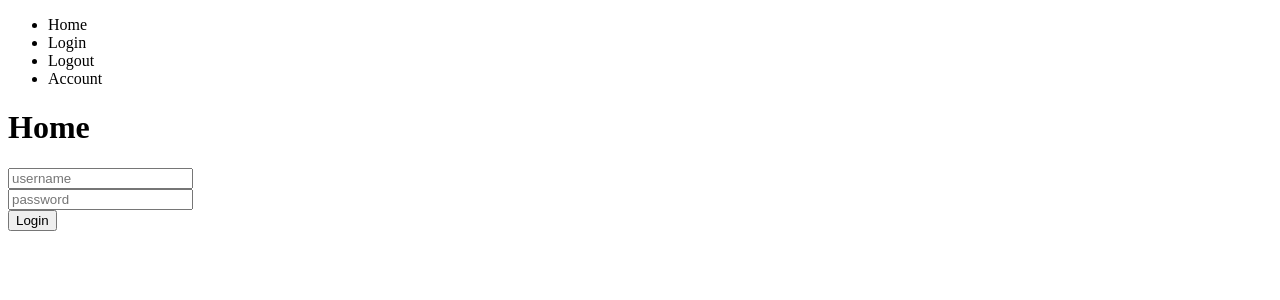
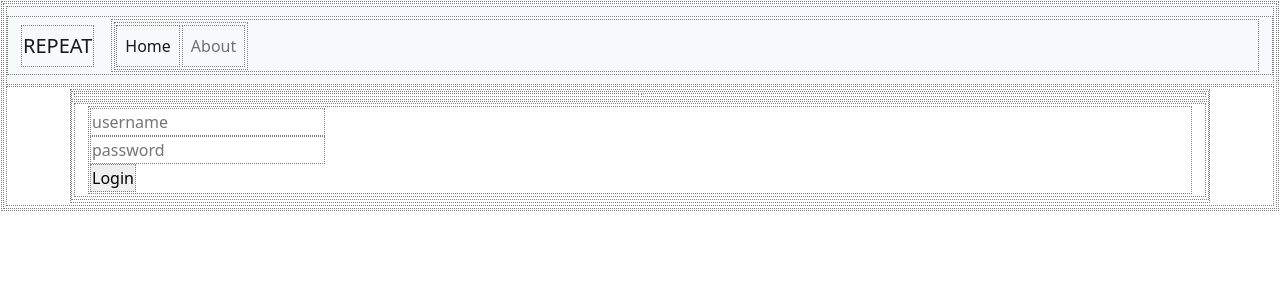
Before and after one commit to pasciaks/MVCFullStackMidtermProject, a Java web app: page / in a window 1280 px wide. Shown: the top 300 px of the page. Run offline with Spring Boot 4, a stand-in JSP engine, Linux system fonts and the light colour scheme.

Commit message:
Midterm starting point

```diff
--- a/RepeatBoot/src/main/java/com/skilldistillery/repeat/controllers/HomeController.java
+++ b/RepeatBoot/src/main/java/com/skilldistillery/repeat/controllers/HomeController.java
@@ -11,4 +11,9 @@ public class HomeController {
         return "home";
     }
 
+	@GetMapping({"about.do"})
+	public String about() {
+        return "public/about";
+    }
+
 }
--- a/RepeatBoot/src/main/java/com/skilldistillery/repeat/controllers/UserController.java
+++ b/RepeatBoot/src/main/java/com/skilldistillery/repeat/controllers/UserController.java
@@ -33,7 +33,7 @@ public class UserController {
 
 		if (authenticatedUser != null) {
 			session.setAttribute("loggedInUser", authenticatedUser);
-		    mv.setViewName("profile");
+		    mv.setViewName("private/profile");
 		} else {
 			mv.setViewName("login");
 			//mv.setViewName("error");
--- /dev/null
+++ b/RepeatBoot/src/main/webapp/WEB-INF/_css.jsp
@@ -0,0 +1,7 @@
+<style>
+* {
+	border: 1px dotted grey;
+	padding: 1px;
+	margin: 1px;
+}
+</style>
--- /dev/null
+++ b/RepeatBoot/src/main/webapp/WEB-INF/_head.jsp
@@ -0,0 +1,28 @@
+<%@ page language="java" contentType="text/html; charset=UTF-8"
+	pageEncoding="UTF-8"%>
+<%@ taglib prefix="c" uri="jakarta.tags.core"%>
+
+<head>
+
+<meta charset="UTF-8">
+
+<meta name="viewport"
+	content="width=device-width, user-scalable=no, initial-scale=1.0, maximum-scale=1.0, minimum-scale=1.0">
+<meta http-equiv="X-UA-Compatible" content="ie=edge">
+
+<title>REPEAT</title>
+
+<!-- Bootstrap CSS -->
+
+<link
+	href="https://cdn.jsdelivr.net/npm/bootstrap@5.2.3/dist/css/bootstrap.min.css"
+	rel="stylesheet"
+	integrity="sha384-rbsA2VBKQhggwzxH7pPCaAqO46MgnOM80zW1RWuH61DGLwZJEdK2Kadq2F9CUG65"
+	crossorigin="anonymous">
+
+
+<link rel="icon" type="image/png" href="favicon.png" />
+
+	<jsp:include page="_css.jsp" />
+
+</head>
--- /dev/null
+++ b/RepeatBoot/src/main/webapp/WEB-INF/_nav.jsp
@@ -0,0 +1,14 @@
+<nav class="navbar navbar-expand-lg bg-light">
+  <div class="container-fluid">
+    <a class="navbar-brand" href="/">REPEAT</a>
+    <button class="navbar-toggler" type="button" data-bs-toggle="collapse" data-bs-target="#navbarNavAltMarkup" aria-controls="navbarNavAltMarkup" aria-expanded="false" aria-label="Toggle navigation">
+      <span class="navbar-toggler-icon"></span>
+    </button>
+    <div class="collapse navbar-collapse" id="navbarNavAltMarkup">
+      <div class="navbar-nav">
+        <a class="nav-link active" aria-current="page" href="home.do">Home</a>
+        <a class="nav-link" href="about.do">About</a>
+      </div>
+    </div>
+  </div>
+</nav>
--- /dev/null
+++ b/RepeatBoot/src/main/webapp/WEB-INF/_tail.jsp
@@ -0,0 +1,10 @@
+<!-- Bootstrap JS -->
+
+<script
+	src="https://cdn.jsdelivr.net/npm/@popperjs/core@2.11.6/dist/umd/popper.min.js"
+	integrity="sha384-oBqDVmMz9ATKxIep9tiCxS/Z9fNfEXiDAYTujMAeBAsjFuCZSmKbSSUnQlmh/jp3"
+	crossorigin="anonymous"></script>
+<script
+	src="https://cdn.jsdelivr.net/npm/bootstrap@5.2.3/dist/js/bootstrap.min.js"
+	integrity="sha384-cuYeSxntonz0PPNlHhBs68uyIAVpIIOZZ5JqeqvYYIcEL727kskC66kF92t6Xl2V"
+	crossorigin="anonymous"></script>
--- a/RepeatBoot/src/main/webapp/WEB-INF/home.jsp
+++ b/RepeatBoot/src/main/webapp/WEB-INF/home.jsp
@@ -1,26 +1,42 @@
 <%@ page language="java" contentType="text/html; charset=UTF-8"
-    pageEncoding="UTF-8"%>
-    <%@ taglib prefix="c" uri="jakarta.tags.core" %>
-<!DOCTYPE html>
-<html>
-<head>
-<meta charset="UTF-8">
-<title>R.E.P.E.A.T.</title>
-</head>
+	pageEncoding="UTF-8"%>
+<%@ taglib prefix="c" uri="jakarta.tags.core"%>
+
+<!doctype html>
+
+<html lang="en">
+
+<jsp:include page="_head.jsp" />
+
 <body>
 
-<jsp:include page="nav.jsp"/>
+	<jsp:include page="_nav.jsp" />
 
+	<main>
 
-<h1>Home</h1>
+		<div class="container">
 
-<form method="POST" action="login.do">
+			<div class="row">
+				<div class="col"></div>
+				<div class="col"></div>
+			</div>
 
-<input type="text" name="username" placeholder="username"><br>
-<input type="password" name="password" placeholder="password"><br>
-<input type="submit" value="Login">
+			<div class="row">
+				<div class="col">
+					<form method="POST" action="login.do">
+						<input type="text" name="username" placeholder="username"><br>
+						<input type="password" name="password" placeholder="password"><br>
+						<input type="submit" value="Login">
+					</form>
+				</div>
+			</div>
 
-</form>
+		</div>
+
+	</main>
+
+	<jsp:include page="_tail.jsp" />
 
 </body>
+
 </html>
--- a/RepeatBoot/src/main/webapp/WEB-INF/nav.jsp
+++ /dev/null
@@ -1,11 +0,0 @@
-<%@ page language="java" contentType="text/html; charset=UTF-8"
-    pageEncoding="UTF-8"%>
-    <%@ taglib prefix="c" uri="jakarta.tags.core" %>
-
-
-<ul>
-<li>Home</li>
-<li>Login</li>
-<li>Logout</li>
-<li>Account</li>
-</ul>
```
Also changed, not shown: RepeatBoot/src/main/webapp/WEB-INF/private/profile.jsp (added, +35 -0 lines), RepeatBoot/src/main/webapp/WEB-INF/profile.jsp (deleted, +0 -22 lines), RepeatBoot/src/main/webapp/WEB-INF/public/about.jsp (added, +35 -0 lines).
